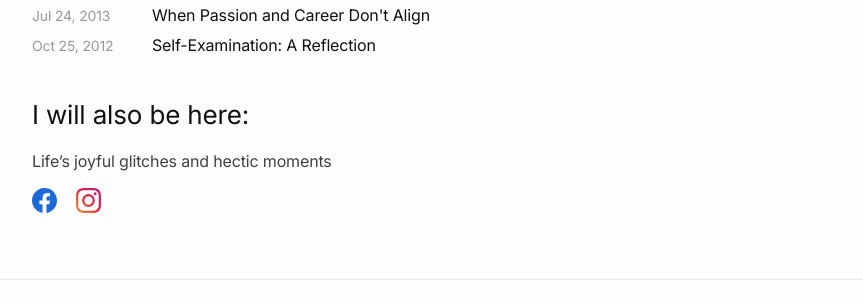
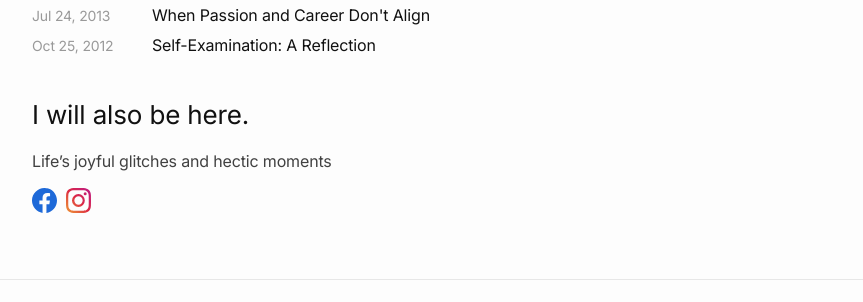
Before and after one commit to taybuddy/taybuddy.github.io, a Jekyll site: the page built from index.md, in a window 1280 px wide. Shown: the part 919-1221 px from the top of the page, without its empty margins (208-1071 px from the left). Built offline with Jekyll 4.4.1, drawn with Linux system fonts in a browser that asks for light colours; nearby versions of some CDN libraries.

Commit message:
Something else

```diff
--- a/_sass/minima/custom-styles.scss
+++ b/_sass/minima/custom-styles.scss
@@ -100,7 +100,7 @@ body {
 
 //index.md => icon container
 .social-links-home span {
-  margin-right: 15px;
+  margin-right: 5px;
   display: inline-block;
 }
 
--- a/index.md
+++ b/index.md
@@ -32,7 +32,7 @@ Currently, most of my time is spent focusing on data-driven insights and project
   {% endfor %}
 </ul>
 
-### I will also be here:
+### I will also be here.
 Life's joyful glitches and hectic moments
 
 <div class="social-links-home">
```
